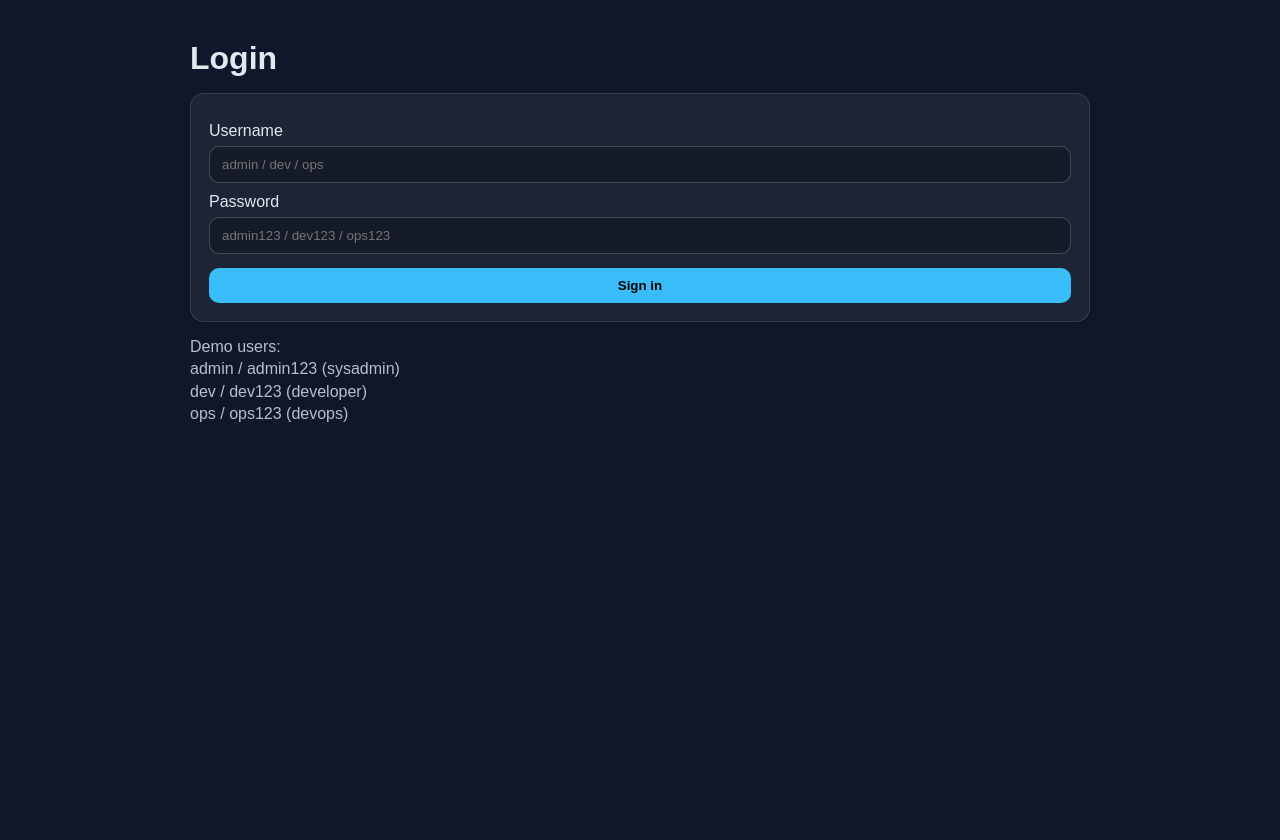
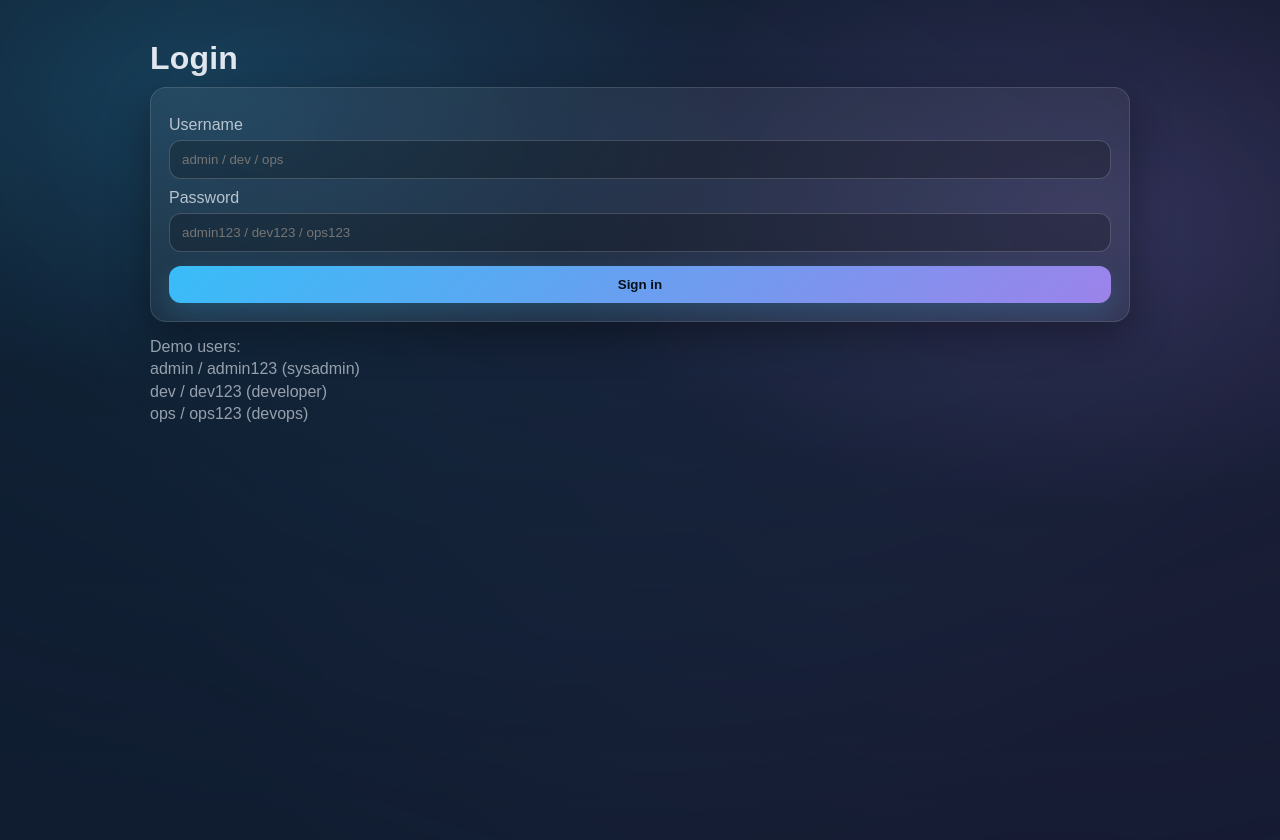
Before and after one commit to AhmedGIT245whsfj/FULL-PROJECT, a Flask app: page /login in a window 1280 px wide. Before the commit the page ends 422 px from the top, so only its background shows below. Run offline with Flask 3, Linux system fonts and the light colour scheme.

Commit message:
ui: enhance dashboard styling with animations

```diff
--- a/DEVOPS-PROJECT/static/css/style.css
+++ b/DEVOPS-PROJECT/static/css/style.css
@@ -1,87 +1,255 @@
+/* ===== Base ===== */
+:root{
+  --bg1:#0b1220;
+  --bg2:#0f172a;
+  --card: rgba(255,255,255,0.06);
+  --card-border: rgba(255,255,255,0.12);
+  --text:#e2e8f0;
+  --muted: rgba(226,232,240,0.78);
+  --accent:#38bdf8;
+  --accent2:#a78bfa;
+  --danger:#ef4444;
+  --shadow: 0 14px 40px rgba(0,0,0,0.35);
+}
+
 * { box-sizing: border-box; font-family: Arial, sans-serif; }
-body { margin: 0; background: #0f172a; color: #e2e8f0; }
-.container { width: min(900px, 92%); margin: 40px auto; }
 
-h1 { margin: 0 0 16px; }
+body {
+  margin: 0;
+  color: var(--text);
+  min-height: 100vh;
+  background:
+    radial-gradient(900px 500px at 15% 10%, rgba(56,189,248,0.18), transparent 60%),
+    radial-gradient(900px 500px at 85% 25%, rgba(167,139,250,0.16), transparent 60%),
+    linear-gradient(180deg, var(--bg1), var(--bg2));
+  overflow-x: hidden;
+}
+
+/* لطيفة: حركة خلفية خفيفة */
+body::before{
+  content:"";
+  position: fixed;
+  inset:-40%;
+  background:
+    radial-gradient(circle at 30% 30%, rgba(56,189,248,0.10), transparent 55%),
+    radial-gradient(circle at 70% 40%, rgba(167,139,250,0.10), transparent 55%);
+  filter: blur(40px);
+  animation: floaty 14s ease-in-out infinite;
+  pointer-events:none;
+  z-index:-1;
+}
+
+@keyframes floaty{
+  0%,100% { transform: translate3d(-1%, -1%, 0) scale(1); }
+  50%     { transform: translate3d( 1.5%, 1.5%, 0) scale(1.03); }
+}
+
+.container {
+  width: min(980px, 92%);
+  margin: 40px auto;
+  animation: pageIn 520ms ease-out both;
+}
+
+@keyframes pageIn{
+  from { opacity: 0; transform: translateY(10px); }
+  to   { opacity: 1; transform: translateY(0); }
+}
+
+h1 { margin: 0 0 10px; letter-spacing: 0.2px; }
 h2 { margin: 0 0 12px; }
 
-.card {
-  background: rgba(255,255,255,0.06);
-  border: 1px solid rgba(255,255,255,0.12);
-  border-radius: 14px;
+/* ===== Cards ===== */
+.card{
+  background: var(--card);
+  border: 1px solid var(--card-border);
+  border-radius: 16px;
   padding: 18px;
-  backdrop-filter: blur(8px);
+  backdrop-filter: blur(10px);
+  box-shadow: var(--shadow);
+  position: relative;
+  overflow: hidden;
+
+  /* Animation */
+  transform: translateY(0);
+  transition: transform 220ms ease, border-color 220ms ease, box-shadow 220ms ease;
+  animation: cardIn 520ms ease-out both;
 }
 
-label { display: block; margin: 10px 0 6px; }
-input {
-  width: 100%;
-  padding: 10px 12px;
-  border-radius: 10px;
-  border: 1px solid rgba(255,255,255,0.2);
-  background: rgba(0,0,0,0.25);
-  color: #e2e8f0;
+@keyframes cardIn{
+  from { opacity: 0; transform: translateY(12px); }
+  to   { opacity: 1; transform: translateY(0); }
 }
 
-button {
+/* Glow border on hover */
+.card::after{
+  content:"";
+  position:absolute;
+  inset:-2px;
+  border-radius: 18px;
+  background: linear-gradient(135deg, rgba(56,189,248,0.35), rgba(167,139,250,0.25), rgba(56,189,248,0.15));
+  opacity: 0;
+  filter: blur(12px);
+  transition: opacity 240ms ease;
+  z-index: 0;
+}
+.card > * { position: relative; z-index: 1; }
+
+.card:hover{
+  transform: translateY(-4px);
+  border-color: rgba(56,189,248,0.35);
+  box-shadow: 0 20px 55px rgba(0,0,0,0.45);
+}
+.card:hover::after{ opacity: 0.45; }
+
+/* ===== Forms ===== */
+label { display: block; margin: 10px 0 6px; color: var(--muted); }
+
+input{
+  width: 100%;
+  padding: 11px 12px;
+  border-radius: 12px;
+  border: 1px solid rgba(255,255,255,0.18);
+  background: rgba(0,0,0,0.22);
+  color: var(--text);
+  outline: none;
+  transition: border-color 180ms ease, box-shadow 180ms ease, transform 180ms ease;
+}
+
+input:focus{
+  border-color: rgba(56,189,248,0.65);
+  box-shadow: 0 0 0 4px rgba(56,189,248,0.15);
+  transform: translateY(-1px);
+}
+
+/* ===== Buttons / Links ===== */
+button{
   width: 100%;
   margin-top: 14px;
-  padding: 10px 12px;
+  padding: 11px 12px;
   border: none;
-  border-radius: 10px;
+  border-radius: 12px;
   cursor: pointer;
-  background: #38bdf8;
   font-weight: bold;
+  color: #06101a;
+
+  background: linear-gradient(135deg, rgba(56,189,248,1), rgba(167,139,250,0.9));
+  box-shadow: 0 10px 26px rgba(56,189,248,0.18);
+  transition: transform 180ms ease, filter 180ms ease, box-shadow 180ms ease;
 }
 
-.alert {
-  background: rgba(239,68,68,0.2);
-  border: 1px solid rgba(239,68,68,0.5);
-  padding: 10px 12px;
-  border-radius: 10px;
-  margin-bottom: 12px;
+button:hover{
+  transform: translateY(-2px);
+  filter: brightness(1.05);
+  box-shadow: 0 16px 34px rgba(56,189,248,0.22);
+}
+button:active{
+  transform: translateY(0);
 }
 
-.hint { opacity: 0.8; margin-top: 14px; line-height: 1.4; }
+.link-btn{
+  text-decoration: none;
+  padding: 10px 12px;
+  border-radius: 12px;
+  background: rgba(255,255,255,0.08);
+  border: 1px solid rgba(255,255,255,0.14);
+  color: var(--text);
+  transition: transform 180ms ease, border-color 180ms ease, background 180ms ease;
+  white-space: nowrap;
+}
+.link-btn:hover{
+  transform: translateY(-2px);
+  border-color: rgba(56,189,248,0.35);
+  background: rgba(56,189,248,0.10);
+}
 
-.topbar {
-  display: flex;
-  align-items: center;
+/* ===== Alerts / text ===== */
+.alert{
+  background: rgba(239,68,68,0.18);
+  border: 1px solid rgba(239,68,68,0.45);
+  padding: 10px 12px;
+  border-radius: 12px;
+  margin-bottom: 12px;
+  animation: shakeIn 420ms ease-out both;
+}
+
+@keyframes shakeIn{
+  0%   { opacity:0; transform: translateY(8px); }
+  60%  { opacity:1; transform: translateY(0); }
+  75%  { transform: translateX(-4px); }
+  90%  { transform: translateX(3px); }
+  100% { transform: translateX(0); }
+}
+
+.hint{ opacity: 0.82; margin-top: 14px; line-height: 1.4; color: var(--muted); }
+
+/* ===== Topbar ===== */
+.topbar{
+  display:flex;
+  align-items:center;
   justify-content: space-between;
-  gap: 14px;
+  gap:14px;
   margin-bottom: 18px;
 }
 
-.sub { opacity: 0.9; }
+.sub{ opacity: 0.92; color: var(--muted); }
 
-.badge {
-  display: inline-block;
+.badge{
+  display:inline-block;
   margin-left: 10px;
   padding: 4px 10px;
   border-radius: 999px;
-  background: rgba(56,189,248,0.15);
-  border: 1px solid rgba(56,189,248,0.35);
+  background: rgba(56,189,248,0.14);
+  border: 1px solid rgba(56,189,248,0.34);
   font-size: 12px;
+  position: relative;
+  overflow: hidden;
 }
 
-.grid {
-  display: grid;
+/* Shimmer on badge */
+.badge::before{
+  content:"";
+  position:absolute;
+  top:0; left:-60%;
+  width: 60%;
+  height: 100%;
+  background: linear-gradient(90deg, transparent, rgba(255,255,255,0.22), transparent);
+  transform: skewX(-20deg);
+  animation: shimmer 2.6s ease-in-out infinite;
+}
+@keyframes shimmer{
+  0%, 55% { left:-70%; opacity: 0; }
+  60%    { opacity: 1; }
+  100%   { left: 120%; opacity: 0; }
+}
+
+/* ===== Grid + Image ===== */
+.grid{
+  display:grid;
   grid-template-columns: 1.2fr 0.8fr;
   gap: 16px;
 }
 
-.role-img {
-  width: 100%;
-  height: auto;
-  border-radius: 12px;
+.role-img{
+  width:100%;
+  height:auto;
+  border-radius: 14px;
   border: 1px solid rgba(255,255,255,0.12);
+  transition: transform 260ms ease, filter 260ms ease;
+  will-change: transform;
 }
 
-.link-btn {
-  text-decoration: none;
-  padding: 10px 12px;
-  border-radius: 10px;
-  background: rgba(255,255,255,0.08);
-  border: 1px solid rgba(255,255,255,0.14);
-  color: #e2e8f0;
+.card:hover .role-img{
+  transform: scale(1.02);
+  filter: saturate(1.05) contrast(1.05);
 }
+
+/* ===== Responsive ===== */
+@media (max-width: 860px){
+  .grid{ grid-template-columns: 1fr; }
+  .link-btn{ width: fit-content; }
+}
+
+/* Respect reduced motion */
+@media (prefers-reduced-motion: reduce){
+  *{ animation: none !important; transition: none !important; }
+}
```
